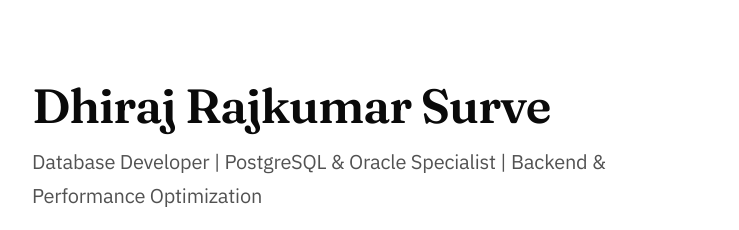
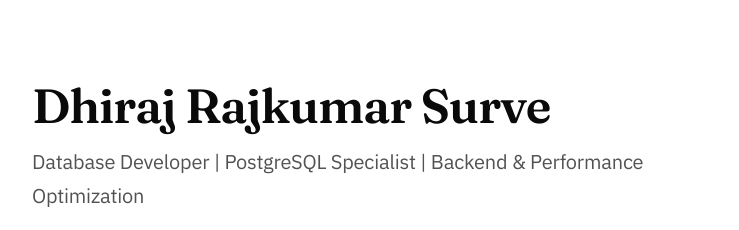
Before and after one commit to Dhiraj-surve/Dhiraj-CV, a plain HTML site: page index.html in a window 1280 px wide. Shown: the top 230 px of the page, 182-921 px from the left. Drawn offline with Linux system fonts and the light colour scheme.

Commit message:
Remove 'Oracle' from role description

```diff
--- a/index.html
+++ b/index.html
@@ -570,7 +570,7 @@
             <div class="header-content">
                 <div class="header-text">
                     <h1>Dhiraj Rajkumar Surve</h1>
-                    <p class="role">Database Developer | PostgreSQL & Oracle Specialist | Backend & Performance Optimization</p>
+                    <p class="role">Database Developer | PostgreSQL Specialist | Backend & Performance Optimization</p>
                     <p class="intro">Experienced Database Developer with 5+ years of expertise in database architecture, optimization, and backend engineering. Proven track record in designing high-performance database solutions, automating operational workflows, and delivering scalable systems for enterprise clients across aviation, consulting, finance, insurance and healthcare technology sectors.</p>
                     <div class="contact-links">
                         <a href="mailto:surved1998@gmail.com">surved1998@gmail.com</a>
```
